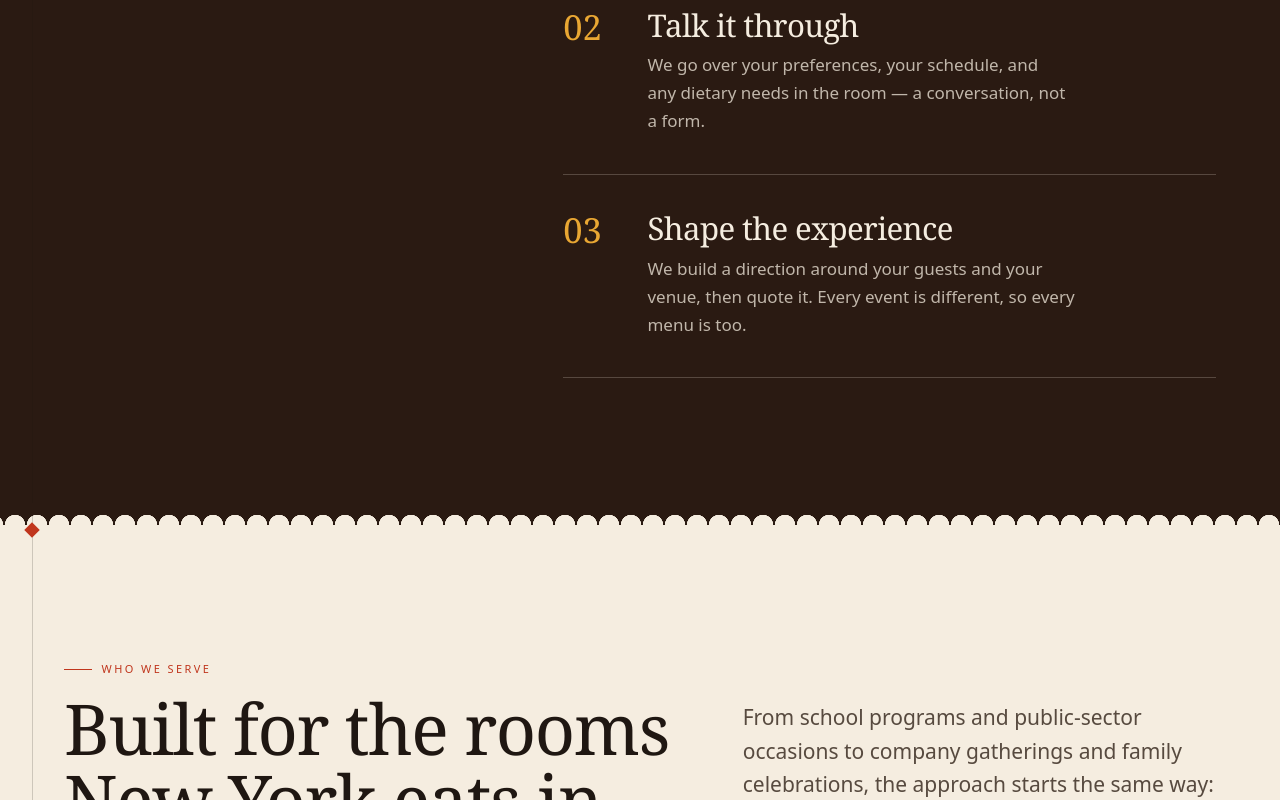
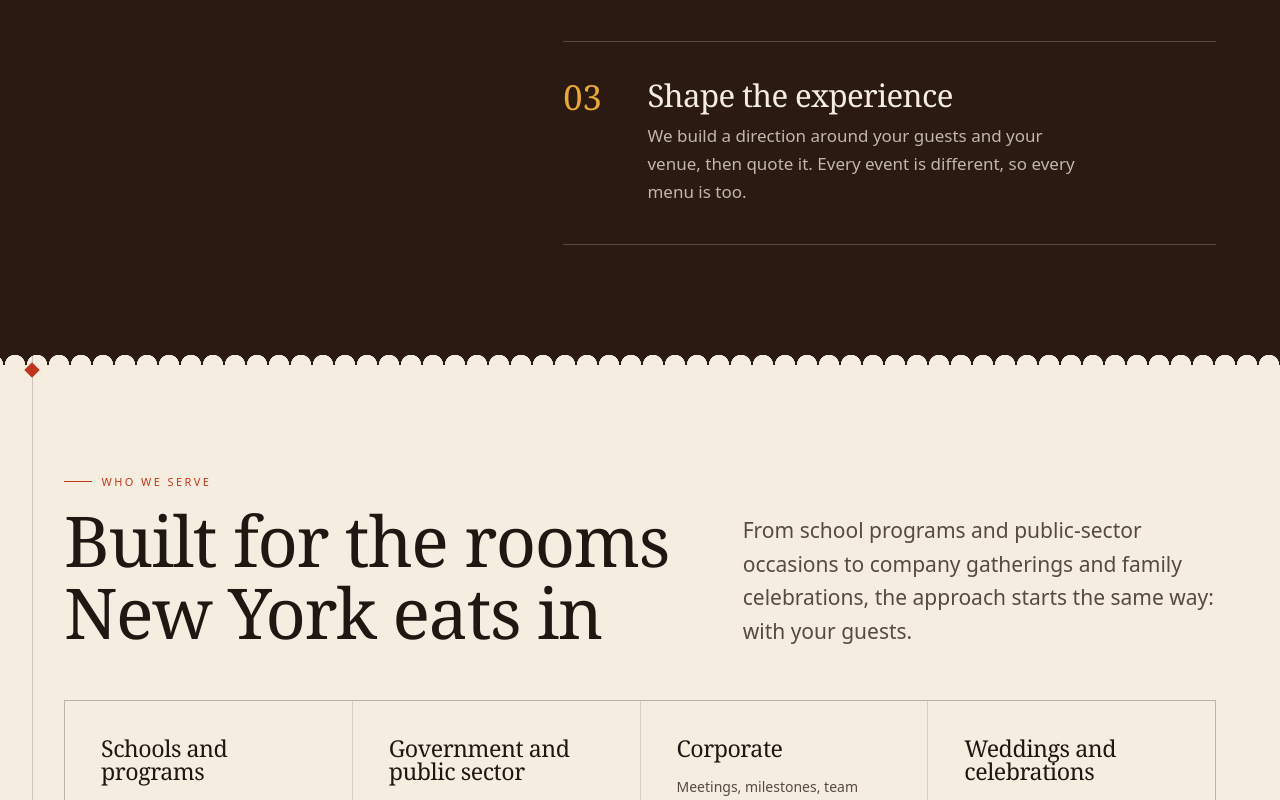
Before and after one commit to Volta-NYC/Rinnconncitodomex, a Next.js app: page / in a window 1280 px wide. Shown: the part 2731-3531 px from the top of the page. Built offline with nearby package versions, Linux system fonts and the light colour scheme.

Commit message:
style: reduce empty page space

```diff
--- a/src/app/globals.css
+++ b/src/app/globals.css
@@ -315,10 +315,10 @@ img {
  * Sections and grounds
  * ------------------------------------------------------------------ */
 .section {
-  padding-block: clamp(4rem, 3rem + 6vw, 8.5rem);
+  padding-block: clamp(3.25rem, 2.5rem + 4.5vw, 6.75rem);
 }
 .section-tight {
-  padding-block: clamp(3rem, 2.4rem + 3.5vw, 5.5rem);
+  padding-block: clamp(2.5rem, 2rem + 2.5vw, 4.5rem);
 }
 
 .ground-dark {
@@ -344,7 +344,7 @@ img {
   gap: clamp(1.25rem, 3vw, 3rem);
   grid-template-columns: 1fr;
   align-items: end;
-  margin-bottom: clamp(2.5rem, 5vw, 4.5rem);
+  margin-bottom: clamp(2rem, 4vw, 3.5rem);
 }
 @media (min-width: 60rem) {
   .section-head-split {
@@ -1036,7 +1036,8 @@ img {
 }
 @media (min-width: 62rem) {
   .contact-photo {
-    grid-column: 2;
+    grid-area: photo;
+    margin-top: -0.75rem;
   }
 }
 
@@ -1046,7 +1047,7 @@ img {
 .gallery-section {
   background: var(--color-cacao);
   color: var(--color-bone);
-  padding-block: clamp(4.5rem, 7vw, 7rem);
+  padding-block: clamp(3.5rem, 5vw, 5.5rem);
   overflow: hidden;
 }
 .gallery-sticky {
@@ -1138,7 +1139,7 @@ img {
  * Page heroes (inner pages)
  * ------------------------------------------------------------------ */
 .page-hero {
-  padding-block: clamp(3rem, 2.5rem + 4vw, 6rem);
+  padding-block: clamp(2.5rem, 2rem + 3vw, 4.75rem);
 }
 .page-hero-grid {
   display: grid;
@@ -1297,12 +1298,21 @@ img {
  * ------------------------------------------------------------------ */
 .contact-grid {
   display: grid;
-  gap: clamp(2rem, 4vw, 3.5rem);
+  gap: clamp(1.5rem, 3vw, 2.75rem);
   align-items: start;
 }
 @media (min-width: 62rem) {
   .contact-grid {
     grid-template-columns: minmax(0, 1.1fr) minmax(0, 0.9fr);
+    grid-template-areas:
+      "intro card"
+      "photo card";
+  }
+  .contact-grid > :first-child {
+    grid-area: intro;
+  }
+  .contact-card {
+    grid-area: card;
   }
 }
 .contact-card {
@@ -1310,6 +1320,7 @@ img {
   color: var(--color-ink);
   border: 1px solid color-mix(in oklab, var(--color-ink) 15%, transparent);
   display: grid;
+  align-self: start;
 }
 .contact-row {
   display: grid;
```
